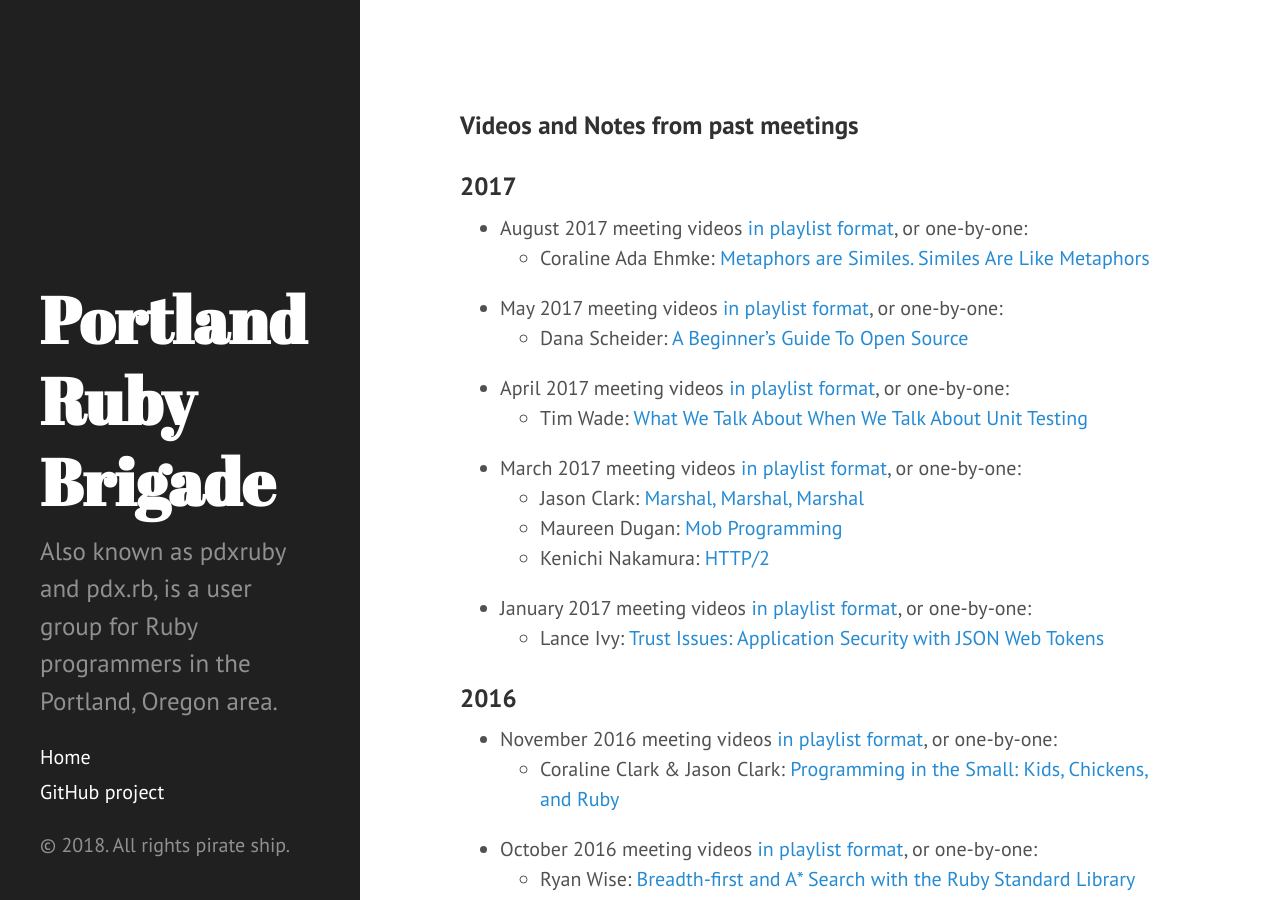
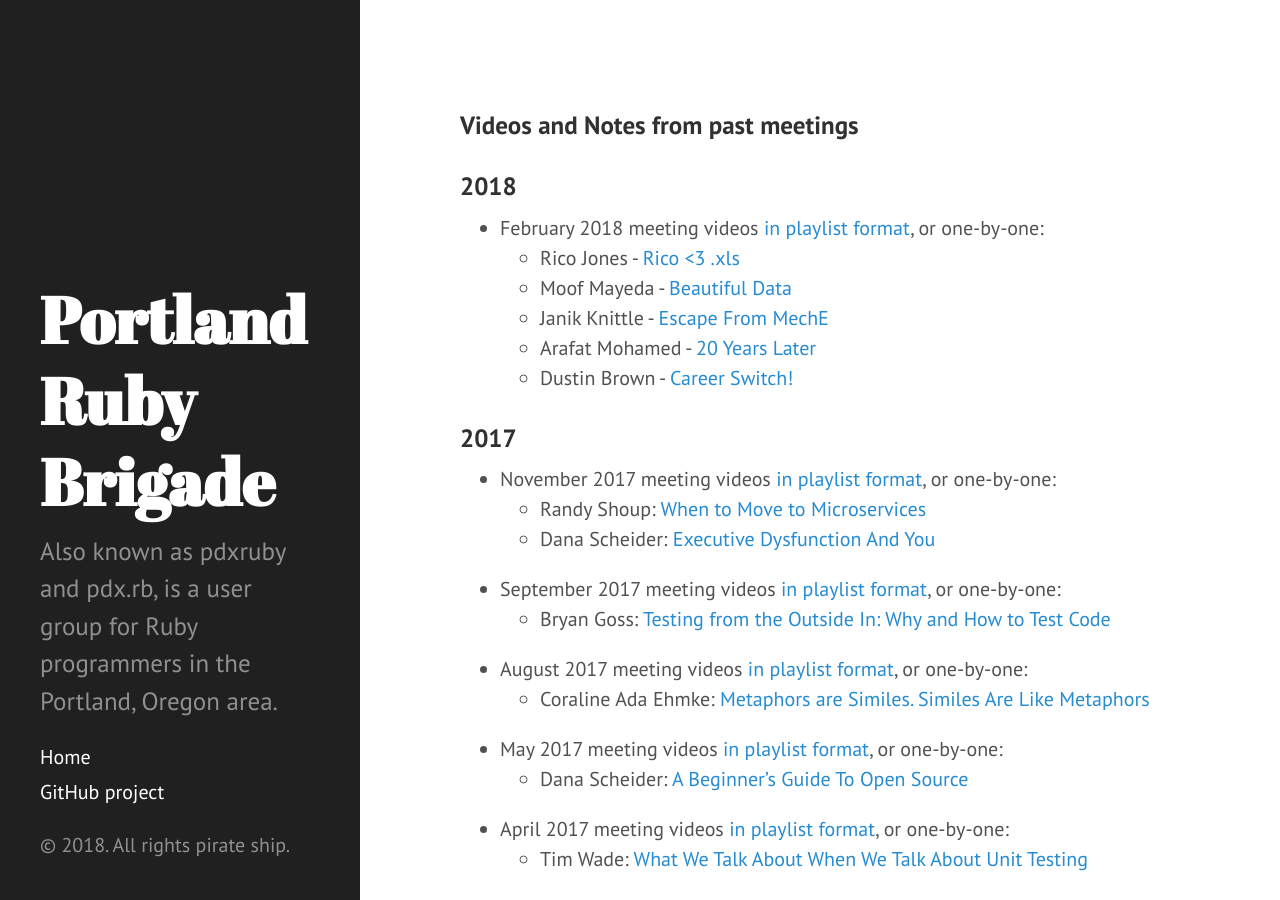
Before and after one commit to pdxruby/pdxruby.github.io, a Jekyll site: the page built from past-meetings.md, in a window 1280 px wide and 900 px high. Built offline with Jekyll 4.4.1, drawn with Linux system fonts in a browser that asks for light colours.

Commit message:
Add September, November and February talks

```diff
--- a/past-meetings.md
+++ b/past-meetings.md
@@ -4,7 +4,23 @@ title: Past Meetings
 
 ### Videos and Notes from past meetings
 
+### 2018
+
+-   February 2018 meeting videos [in playlist format](https://www.youtube.com/playlist?list=PLw_tewW7y2Hs6mHfz-C5fwVnWvlKm2JE2), or one-by-one:
+    - Rico Jones - [Rico <3 .xls](https://www.youtube.com/edit?o=U&video_id=mmqDvlldrMk)
+    - Moof Mayeda - [Beautiful Data](https://www.youtube.com/edit?o=U&video_id=VZUr5-SSXLA)
+    - Janik Knittle - [Escape From MechE](https://www.youtube.com/edit?o=U&video_id=jSFHVVVgRbI)
+    - Arafat Mohamed - [20 Years Later](https://www.youtube.com/edit?o=U&video_id=B3bXk2yUohg)
+    - Dustin Brown - [Career Switch!](https://www.youtube.com/edit?o=U&video_id=PA4cvMYs12c)
+
 ### 2017
+
+-   November 2017 meeting videos [in playlist format](https://www.youtube.com/playlist?list=PLw_tewW7y2Hu8Lm-oYoAjHy1p0Nae8H5r), or one-by-one:
+    - Randy Shoup: [When to Move to Microservices](https://www.youtube.com/edit?o=U&video_id=VkZLiMOK3mM)
+    - Dana Scheider: [Executive Dysfunction And You](https://www.youtube.com/edit?o=U&video_id=MMhGBGABb5g)
+
+-   September 2017 meeting videos [in playlist format](https://www.youtube.com/playlist?list=PLw_tewW7y2Huf-wqetkDM8p0MRTaLFj6t), or one-by-one:
+    - Bryan Goss: [Testing from the Outside In: Why and How to Test Code](https://www.youtube.com/edit?o=U&video_id=PDBMcERj6e4)
 
 -   August 2017 meeting videos [in playlist format](https://www.youtube.com/playlist?list=PLw_tewW7y2HtXdSQUaB7ncHYvEuzNf5Ej), or one-by-one:
     -   Coraline Ada Ehmke: [Metaphors are Similes. Similes Are Like Metaphors](https://www.youtube.com/watch?v=SpXGVyI0IJg)
```
